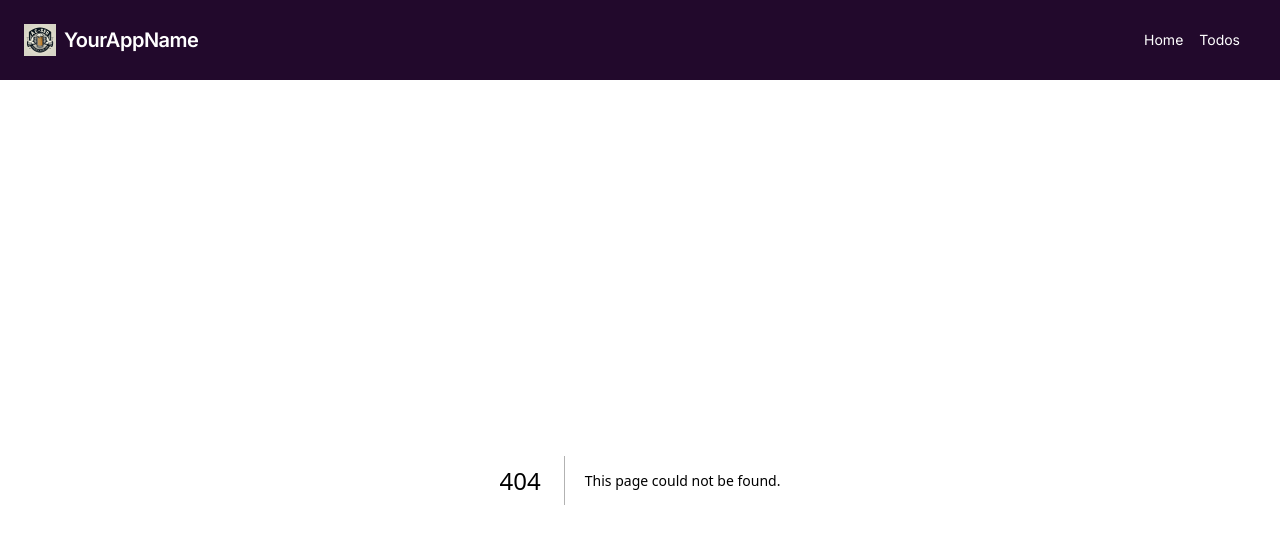
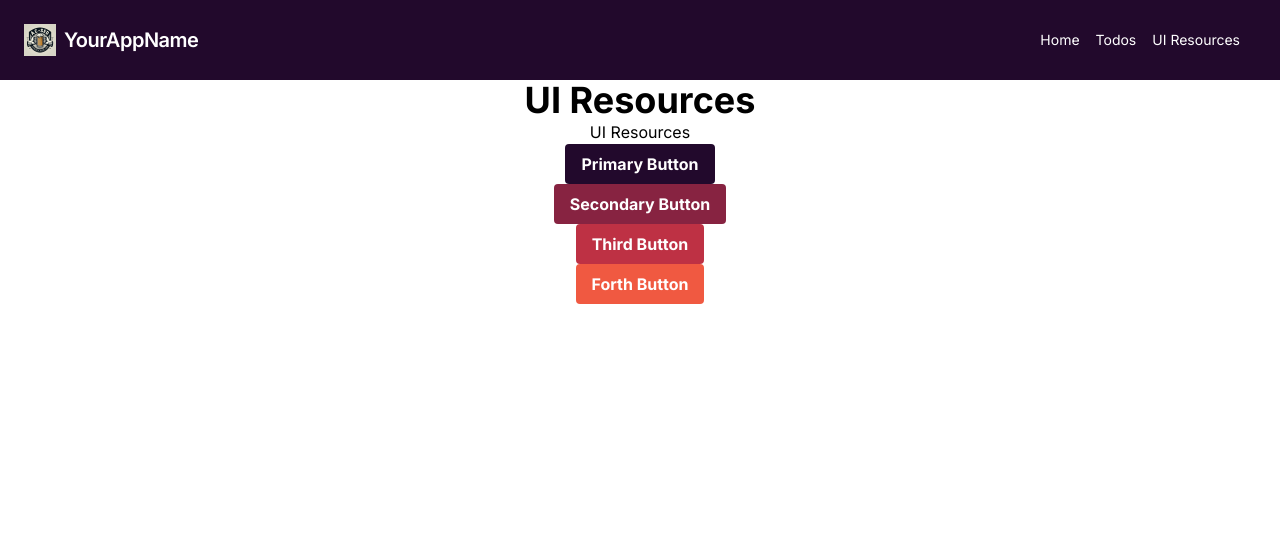
Before and after one commit to platanus-hack/team-8, a Next.js app in the folder frontend/: page /uiResources in a window 1280 px wide. Before the commit this address had no page. Shown: the top 544 px of the page. Built offline with nearby package versions, Linux system fonts and the light colour scheme.

Commit message:
add: basic template v1

```diff
--- a/frontend/src/app/todos/page.js
+++ b/frontend/src/app/todos/page.js
@@ -1,7 +1,7 @@
 export default function Todos() {
   return (
-    <div className="bg-green-900">
-      <h1>Test</h1>
+    <div className="min-h-full">
+      <h1 className="text-4xl font-bold text-center">Todos</h1>
     </div>
   )
 }
--- /dev/null
+++ b/frontend/src/app/uiResources/page.js
@@ -0,0 +1,17 @@
+import { PrimaryButton, SecondaryButton, ThirdButton, ForthButton } from "@/components/buttons";
+
+export default function UiResources() {
+  return (
+    <div className="min-h-full">
+      <h1 className="text-4xl font-bold text-center">UI Resources</h1>
+
+      <div className="flex flex-col items-center justify-center">
+        <h2> UI Resources </h2>
+        <PrimaryButton text="Primary Button" />
+        <SecondaryButton text="Secondary Button" />
+        <ThirdButton text="Third Button" />
+        <ForthButton text="Forth Button" />
+      </div>
+    </div>
+  )
+}
--- a/frontend/src/components/Navbar.js
+++ b/frontend/src/components/Navbar.js
@@ -37,6 +37,9 @@ const Navbar = () => {
           <Link className="block mt-4 lg:inline-block lg:mt-0 text-white hover:text-neutral mr-4" href="/todos">
             Todos
           </Link>
+          <Link className="block mt-4 lg:inline-block lg:mt-0 text-white hover:text-neutral mr-4" href="/uiResources">
+            UI Resources
+          </Link>
         </div>
       </div>
     </nav>
```
Also changed, not shown: frontend/src/app/uiResources.js/page.js (deleted), 1 other file (tests, documents, lock files or other folders).
